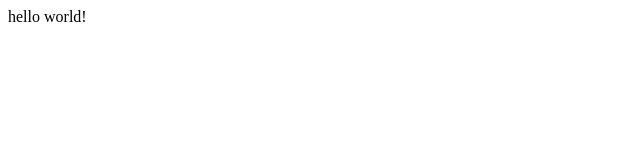
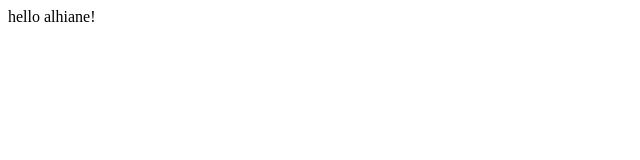
Before and after one commit to alhiane-hero/git-github-lesson, a plain HTML site: page index.html in a window 1280 px wide. Shown: the full height of the page, 0-640 px from the left. Drawn offline with Linux system fonts and the light colour scheme.

Commit message:
world to alhiane

```diff
--- a/index.html
+++ b/index.html
@@ -7,6 +7,6 @@
     <title>git ~ github</title>
 </head>
 <body>
-    hello world!
+    hello alhiane!
 </body>
 </html>
```
